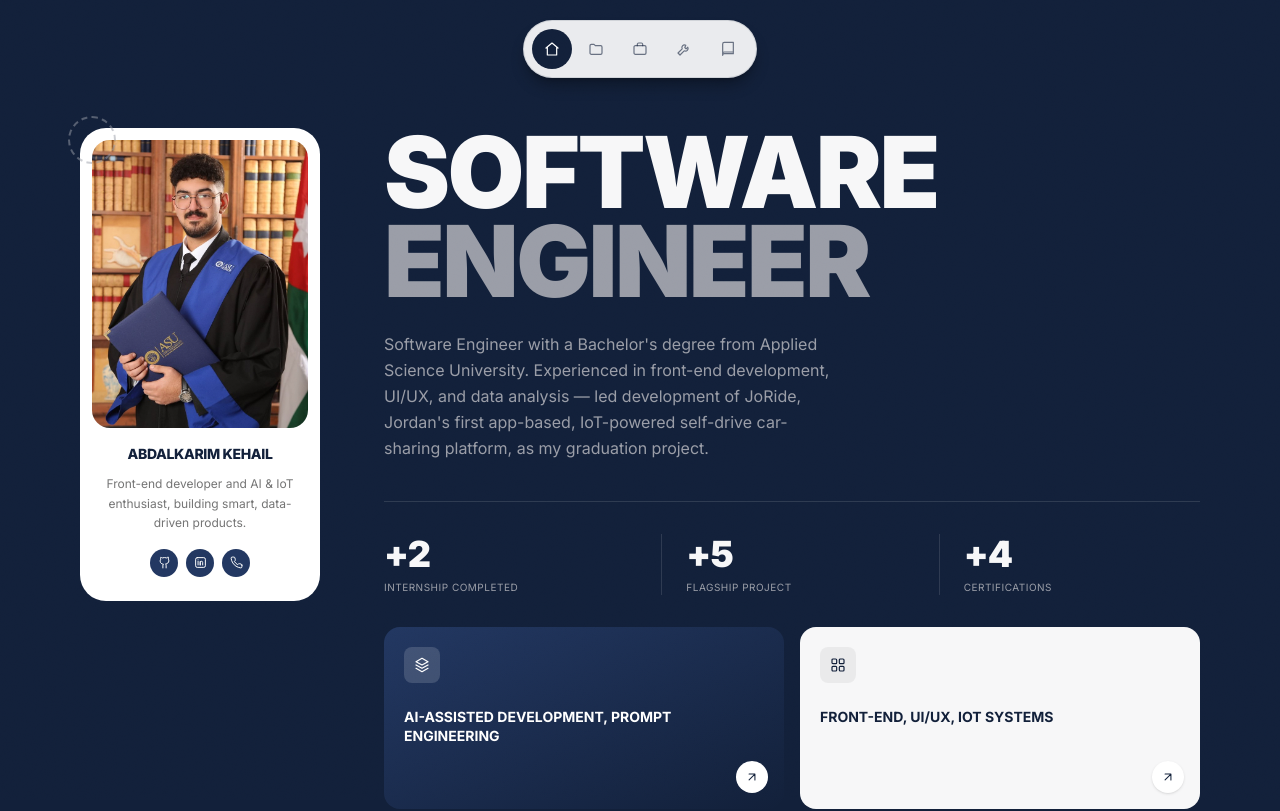
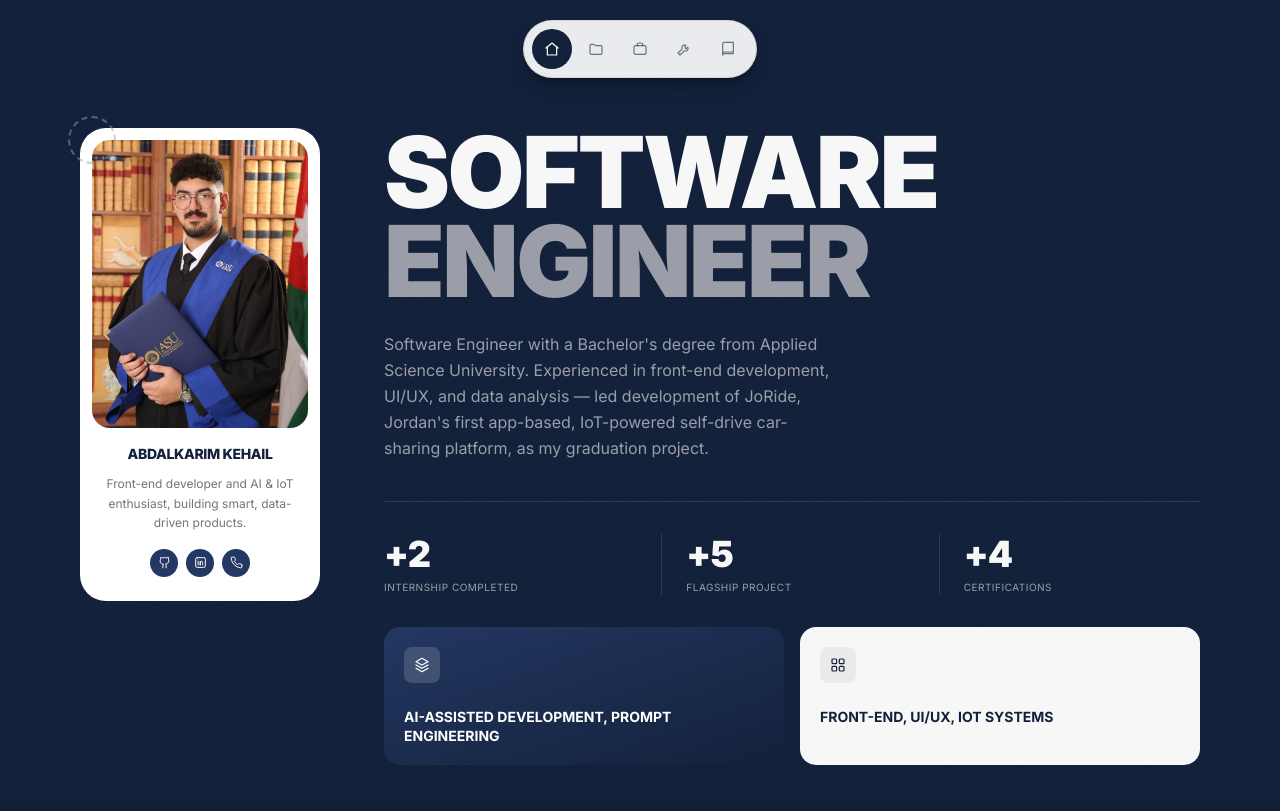
Before and after one commit to abdalkarimkehail-oss/portfolio-, a React (Vite) app: page / in a window 1280 px wide. Shown: the top 811 px of the page. Built offline with nearby package versions, Linux system fonts and the light colour scheme.

Commit message:
JoRide role -> Lead Assistant; remove non-functional arrow buttons from feature cards

```diff
--- a/src/components/Experience.jsx
+++ b/src/components/Experience.jsx
@@ -10,7 +10,7 @@ const experience = [
   },
   {
     company: 'JoRide',
-    role: 'Project Lead',
+    role: 'Lead Assistant',
     date: 'Graduation Project',
     desc: "Led development of JoRide — Jordan's first app-based, IoT-powered self-drive car-sharing platform.",
   },
--- a/src/components/Hero.jsx
+++ b/src/components/Hero.jsx
@@ -55,7 +55,7 @@ function FeatureCard({ variant, title, icon }) {
       variants={fadeUp}
       whileHover={{ y: -5 }}
       transition={{ duration: 0.35, ease: [0.22, 1, 0.36, 1] }}
-      className={`relative rounded-2xl p-5 pb-16 min-h-[128px] overflow-hidden ${
+      className={`relative rounded-2xl p-5 min-h-[128px] overflow-hidden ${
         isNavy
           ? 'bg-gradient-to-br from-(--color-navy-light) to-(--color-navy) text-white'
           : 'bg-(--color-card-light) text-(--color-bg)'
@@ -68,14 +68,7 @@ function FeatureCard({ variant, title, icon }) {
       >
         <Icon name={icon} />
       </div>
-      <div className="uppercase font-bold text-sm leading-snug pr-6">{title}</div>
-      <div
-        className={`absolute bottom-4 right-4 w-8 h-8 rounded-full flex items-center justify-center ${
-          isNavy ? 'bg-white text-(--color-navy)' : 'bg-white text-(--color-bg) shadow'
-        }`}
-      >
-        <Icon name="arrow" size={14} />
-      </div>
+      <div className="uppercase font-bold text-sm leading-snug">{title}</div>
     </motion.div>
   )
 }
```
